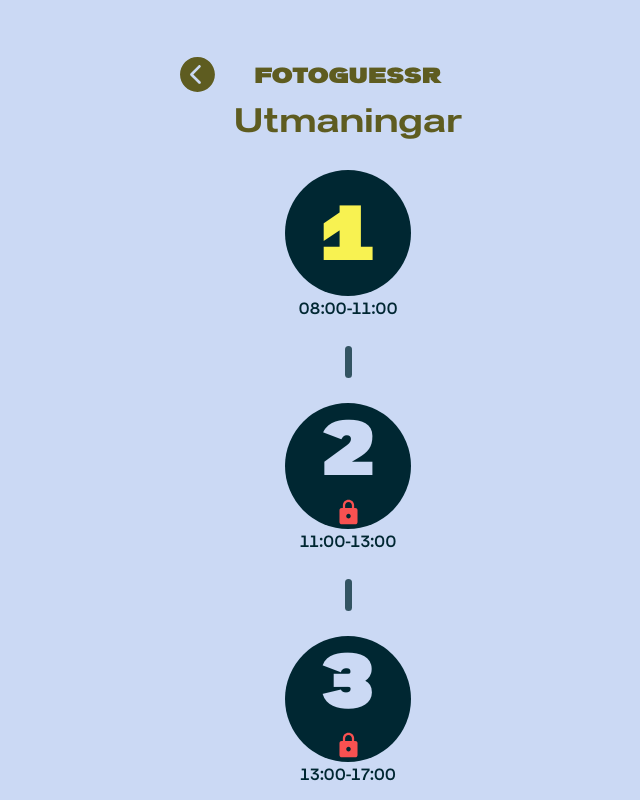
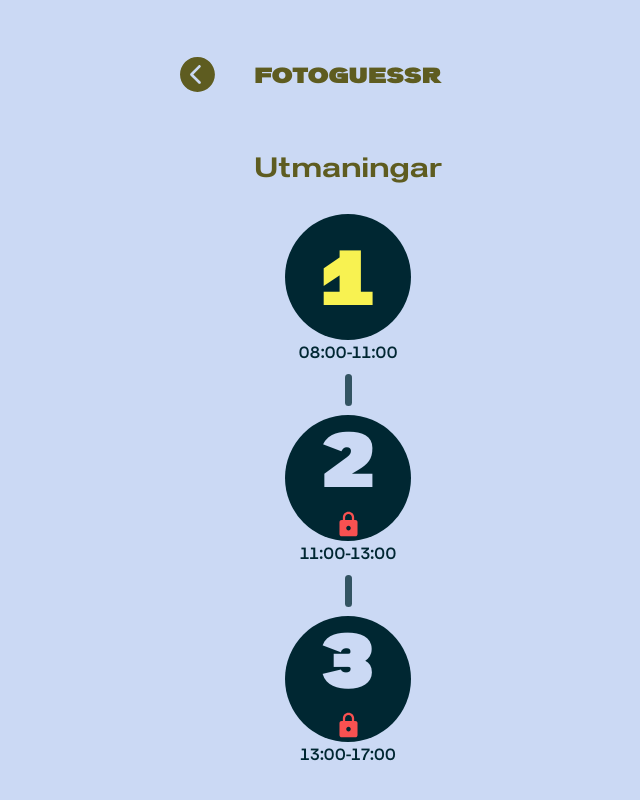
Before and after one commit to Skjesper/fotoguessr, a Next.js app: page /levels in a window 1280 px wide. Shown: the whole page, without its empty margins (292-932 px from the left). Built offline with nearby package versions, Linux system fonts and the light colour scheme.

Commit message:
Add styling to playername text and decrease font size for title

```diff
--- a/src/app/levels/page.module.css
+++ b/src/app/levels/page.module.css
@@ -2,6 +2,24 @@
   display: flex;
   flex-direction: column;
   min-height: 100vh;
+}
+
+.header {
+  display: flex;
+  flex-direction: column;
+  align-items: center;
+  align-self: stretch;
+  margin-top: 2rem;
+}
+
+.welcomeText {
+  color: var(--Midnight-blue-75, rgba(0, 39, 50, 0.75));
+  text-align: center;
+  font-family: Buvera;
+  font-size: 1.125rem;
+  font-style: normal;
+  font-weight: 600;
+  line-height: normal;
 }
 
 .content {
@@ -18,13 +36,12 @@
   width: 7.875rem;
   flex-direction: column;
   align-items: center;
-  gap: 1rem;
 }
 
 .title {
   color: var(--Sandstone, #5e5c20);
   font-family: Kritik-Trial Semibold;
-  font-size: 2.125rem;
+  font-size: 1.75rem;
   font-style: normal;
   font-weight: 600;
   line-height: normal;
```
